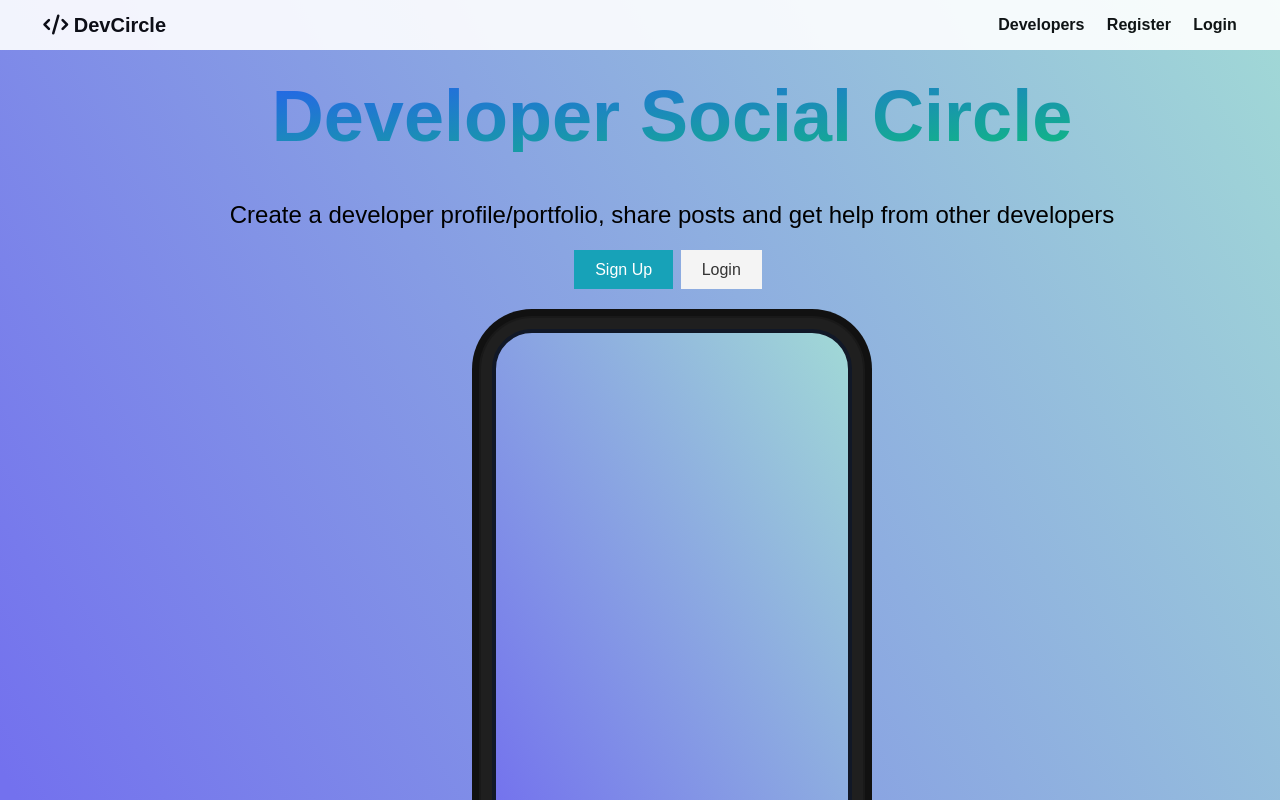
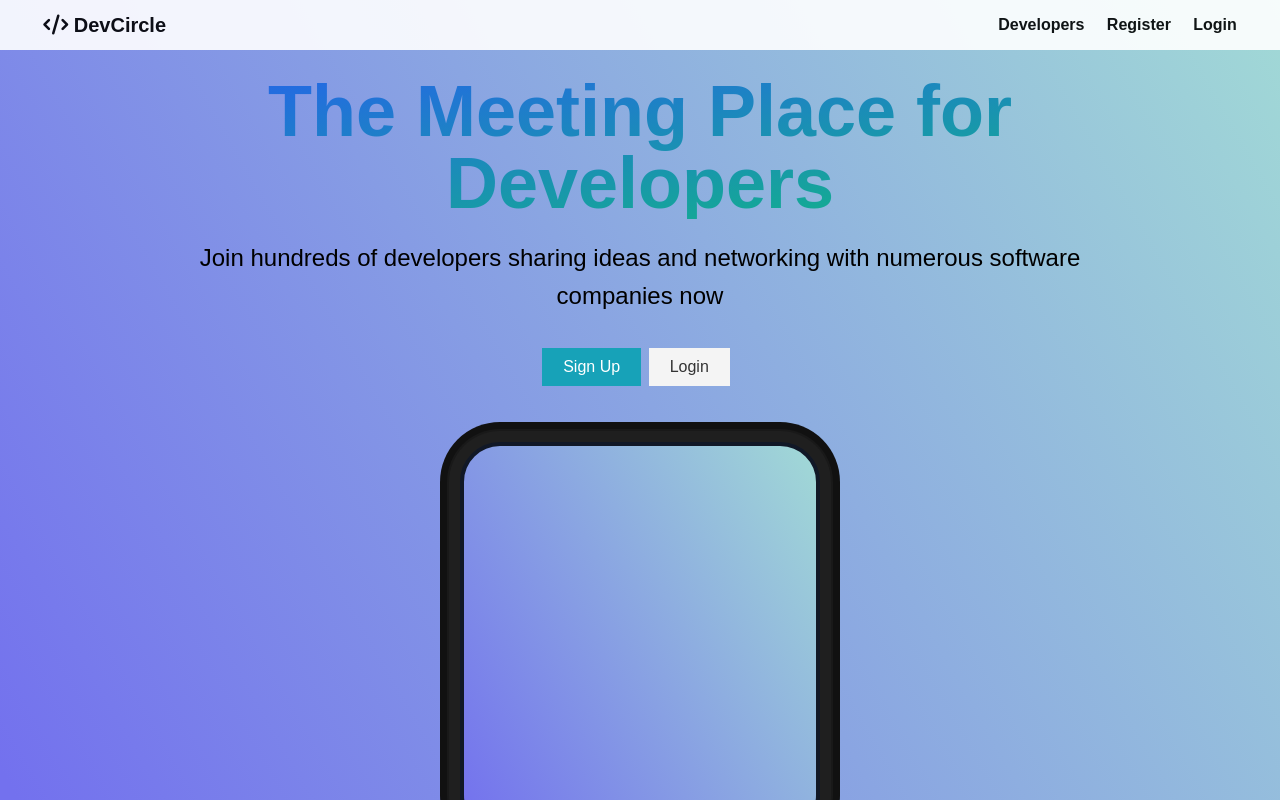
Before and after one commit to synerjay/Trayn-Weightlift-Tracker, a React (Create React App) app in the folder client/: page / in a window 1280 px wide. Built offline with nearby package versions, Linux system fonts and the light colour scheme; no server answers.

Commit message:
Added styling

```diff
--- a/client/src/components/layout/Landing.js
+++ b/client/src/components/layout/Landing.js
@@ -11,16 +11,15 @@ const Landing = ({ isAuthenticated }) => {
 
   return (
     <section className='landing'>
-      <div className='dark-overlay'>
       <div className='landing-inner mx-40'>
-          <h1 className='mb-6 text-7xl font-extrabold text-transparent bg-clip-text bg-gradient-to-br from-blue-600 to-green-500'>
-            Developer Social Circle
+        <h1 className='mb-1 text-7xl font-extrabold text-transparent bg-clip-text bg-gradient-to-br from-blue-600 to-green-500'>
+          The Meeting Place for Developers
         </h1>
-          <p className='lead my-5'>
-            Create a developer profile/portfolio, share posts and get help from
-            other developers
+        <p className='lead my-1'>
+          Join hundreds of developers sharing ideas and networking with numerous
+          software companies now
         </p>
-          <div className='buttons'>
+        <div className='buttons my-1'>
           <Link to='/register' className='btn btn-primary'>
             Sign Up
           </Link>
@@ -29,7 +28,6 @@ const Landing = ({ isAuthenticated }) => {
           </Link>
         </div>
         <div className='iphone bg-gray-500 w-1/2 rounded-3xl border-gray-900 border-4'></div>
-        </div>
       </div>
     </section>
   );
--- a/client/src/index.css
+++ b/client/src/index.css
@@ -470,10 +470,10 @@ button {
 }
 
 .landing-inner {
-  margin-top: 80px;
+  margin-top: 150px;
   color: #000;
   height: 100vh;
-  width: 80%;
+  width: 100%;
   /* margin: auto; */
   display: flex;
   flex-direction: column;
```
Lines whose indentation alone changed are shown as unchanged.
